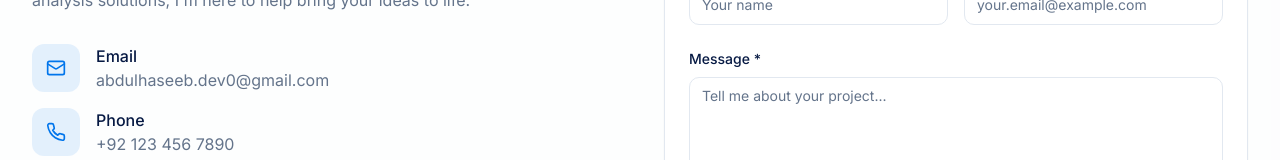
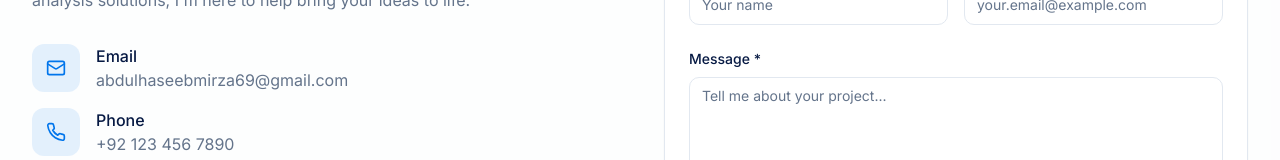
Before and after one commit to abdul-haseeb-0/Abdul_Haseeb_Portfolio, a React (Vite) app: page / in a window 1280 px wide. Shown: the part 8465-8625 px from the top of the page. Built offline with nearby package versions, Linux system fonts and the light colour scheme.

Commit message:
Fix: Update email address
Update the email address in the contact form to the user's provided email.

```diff
--- a/src/components/Contact.tsx
+++ b/src/components/Contact.tsx
@@ -1,4 +1,3 @@
-
 import React, { useState } from 'react';
 import { Card, CardContent, CardHeader, CardTitle } from '@/components/ui/card';
 import { Button } from '@/components/ui/button';
@@ -23,7 +22,7 @@ const Contact = () => {
     const body = encodeURIComponent(
       `Name: ${formData.name}\nEmail: ${formData.email}\n\nMessage:\n${formData.message}`
     );
-    const mailtoLink = `mailto:abdulhaseeb.dev0@gmail.com?subject=${subject}&body=${body}`;
+    const mailtoLink = `mailto:abdulhaseebmirza69@gmail.com?subject=${subject}&body=${body}`;
 
     // Open user's email client
     window.location.href = mailtoLink;
@@ -47,8 +46,8 @@ const Contact = () => {
     {
       icon: Mail,
       label: 'Email',
-      value: 'abdulhaseeb.dev0@gmail.com',
-      href: 'mailto:abdulhaseeb.dev0@gmail.com'
+      value: 'abdulhaseebmirza69@gmail.com',
+      href: 'mailto:abdulhaseebmirza69@gmail.com'
     },
     {
       icon: Phone,
```
